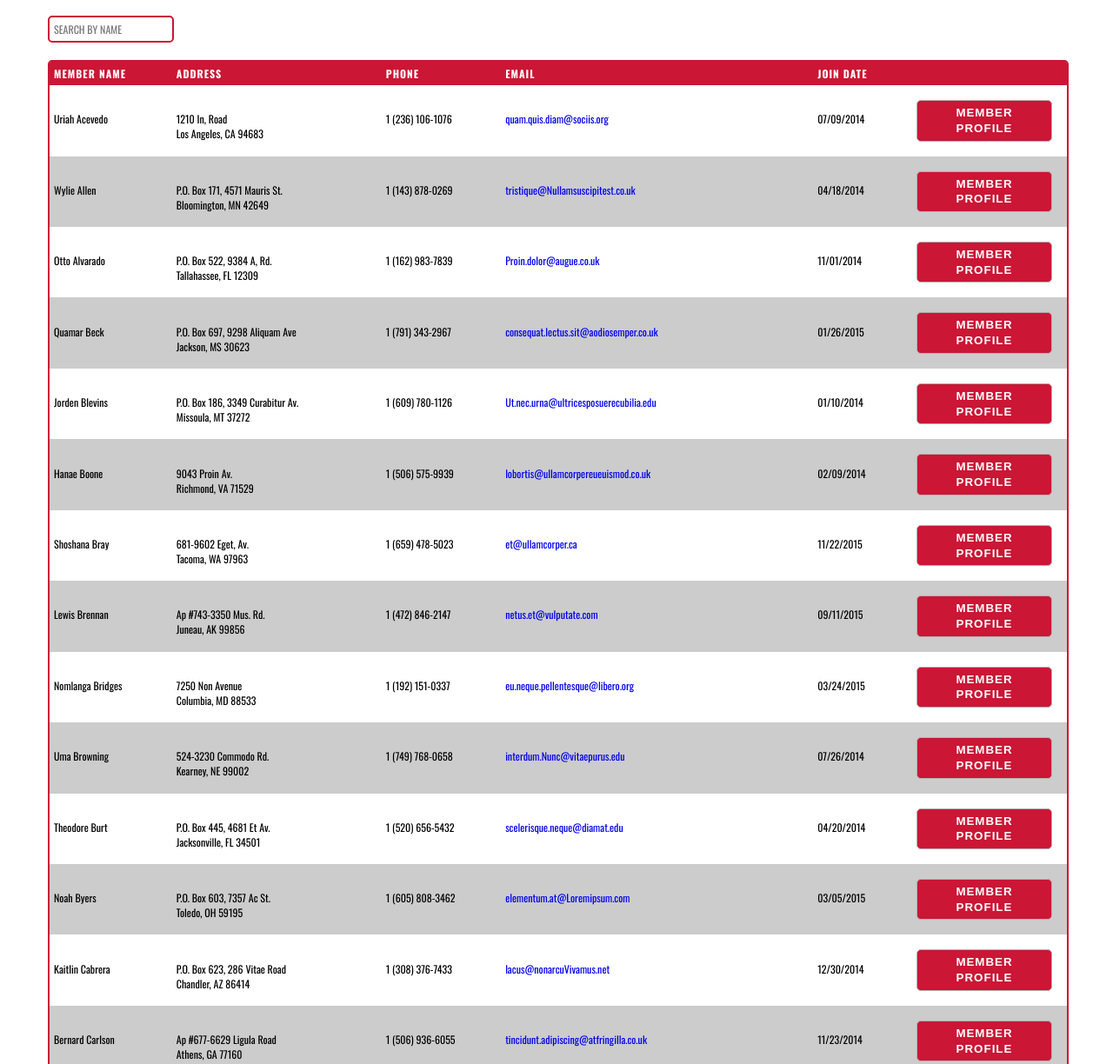
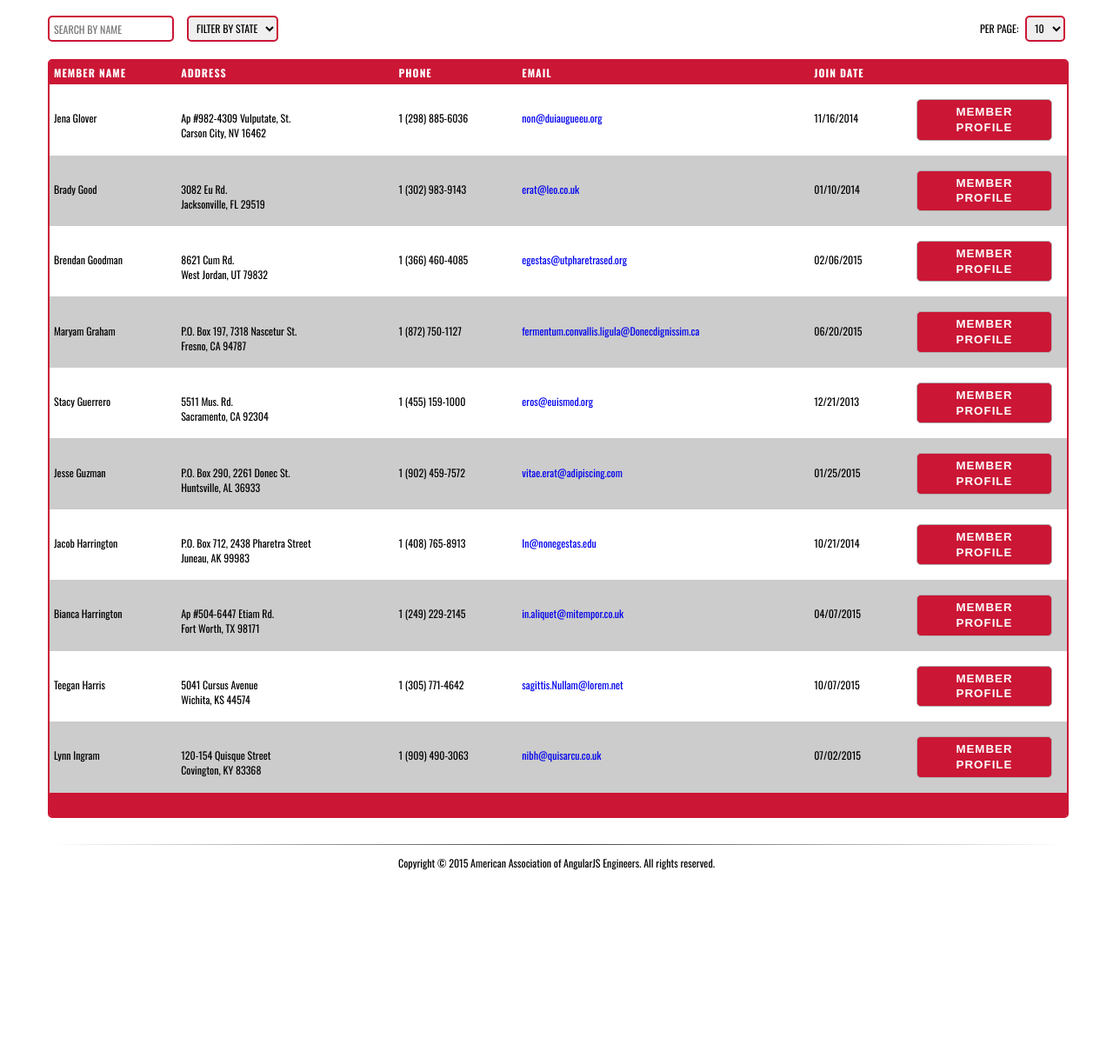
Before and after one commit to scottengle/contact-list-sample-app, a website: page src/index.html in a window 1280 px wide. Shown: the part 289-1513 px from the top of the page at 87% size. After the commit the page ends 1320 px from the top, so only its background shows below. Drawn offline with nearby package versions, Linux system fonts and the light colour scheme; some packages are replaced by stand-ins of ours.

Commit message:
Added filters. Added styles. Beginning work on pagination.

```diff
--- a/src/app/main/main.controller.js
+++ b/src/app/main/main.controller.js
@@ -8,12 +8,20 @@ angular.module('sampleAssignment')
           $scope.members = resp.data;
          })
          .then(function() {
+          $scope.member_states = [];
           angular.forEach($scope.members, function(member) {
             var phoneArr = member.phone.split('-');
             member.formatted_phone = ''.format('{0} ({1}) {2}-{3}', phoneArr[0], phoneArr[1], phoneArr[2], phoneArr[3]);
             member.full_name = ''.format('{0} {1}', member.first_name, member.last_name);
+            if($scope.member_states.indexOf(member.state) === -1) {
+              $scope.member_states.push(member.state);
+            }
           });
+          $scope.member_states.sort();
          });
+
+    $scope.pager = {};
+    $scope.pager.pager_options = [10, 20, 50];
 
   });
 
--- a/src/app/main/main.html
+++ b/src/app/main/main.html
@@ -12,33 +12,41 @@
 
   <!--<p><a class="button" ng-href="#" >SPLENDID!</a></p>-->
 
+  <div>
   <input class="search" type="search" ng-model="search.full_name" placeholder="SEARCH BY NAME">
+  <select class="state_filter" type="select" ng-model="select.state">
+    <option value="">FILTER BY STATE</option>
+    <option ng-repeat="state in member_states" value="{{state}}">{{state}}</option>
+  </select>
+  <div class="per_page"><span class="per_page">PER PAGE: </span><select class="per_page" ng-model="pager.per_page" ng-init="pager.per_page = pager.pager_options[0]" ng-options="option for option in pager.pager_options">
+  </select></div>
+  </div>
 
   <div class="table">
     <div class="tr">
-      <div class="th left-top-rounded">MEMBER NAME</div>
-      <div class="th">ADDRESS</div>
-      <div class="th">PHONE</div>
-      <div class="th">EMAIL</div>
-      <div class="th">JOIN DATE</div>
+      <div class="th full-name left-top-rounded">MEMBER NAME</div>
+      <div class="th address">ADDRESS</div>
+      <div class="th phone">PHONE</div>
+      <div class="th email">EMAIL</div>
+      <div class="th join-date">JOIN DATE</div>
       <div class="th right-top-rounded"></div>
     </div>
-    <div ng-class-odd="'tr'" ng-class-even="'tr alt'" ng-repeat="member in members | orderBy:'last_name' | filter:search">
-      <div class="td">{{member.first_name}} {{member.last_name}}</div>
-      <div class="td">{{member.address}}<br/>{{member.city}}, {{member.state}} {{member.zip}}</div>
-      <div class="td">{{member.formatted_phone}}</div>
-      <div class="td"><a ng-href="mailto:{{member.email}}">{{member.email}}</a></div>
-      <div class="td">{{member.join_date}}</div>
+    <div ng-class-odd="'tr'" ng-class-even="'tr alt'" ng-repeat="member in members | orderBy:'last_name' | filter:search | filter:select | limitTo:pager.per_page:30">
+      <div class="td full-name">{{member.first_name}} {{member.last_name}}</div>
+      <div class="td address">{{member.address}}<br/>{{member.city}}, {{member.state}} {{member.zip}}</div>
+      <div class="td phone">{{member.formatted_phone}}</div>
+      <div class="td email"><a ng-href="mailto:{{member.email}}">{{member.email}}</a></div>
+      <div class="td join-date">{{member.join_date}}</div>
       <div class="td narrow">
         <button type="button" class="button">MEMBER PROFILE</button>
       </div>
     </div>
     <div class="tr">
-      <div class="th left-bottom-rounded">&nbsp;</div>
-      <div class="th"></div>
-      <div class="th"></div>
-      <div class="th"></div>
-      <div class="th"></div>
+      <div class="th full-name left-bottom-rounded">&nbsp;</div>
+      <div class="th address"></div>
+      <div class="th phone"></div>
+      <div class="th email"></div>
+      <div class="th join-date"></div>
       <div class="th right-bottom-rounded"></div>
     </div>
   </div>
--- a/src/assets/css/index.css
+++ b/src/assets/css/index.css
@@ -206,6 +206,32 @@ input.search {
   border: 2px solid #CB1635;
   margin-bottom: 20px;
   padding: 5px;
+  float: left;
+  height: 30px;
+}
+
+select {
+  font-family: 'Oswald', sans-serif;
+  font-size: 12px;
+  border-radius: 5px;
+  border: 2px solid #CB1635;
+  margin-bottom: 20px;
+  height: 30px;
+  padding: 5px;
+}
+
+select.state_filter {
+  margin-left: 15px;
+  float: left;
+}
+
+span.per_page {
+  margin-right: 5px;
+}
+
+div.per_page {
+  float: right;
+  vertical-align: middle;
 }
 
 hr {
@@ -240,6 +266,15 @@ h1.banner {
     padding-right: 15px;
     box-sizing: border-box;
   }
+
+  .address {
+    display: none;
+  }
+
+  .phone {
+    display: none;
+  }
+
 }
 
 /* Media Queries */
@@ -273,4 +308,20 @@ h1.banner {
     padding: 10px;
     text-align: center;
   }
+
+  .address {
+    display: none;
+  }
+
+  .phone {
+    display: none;
+  }
+
+  .email {
+    display: none;
+  }
+
+  .join-date {
+    display: none;
+  }
 }
```
